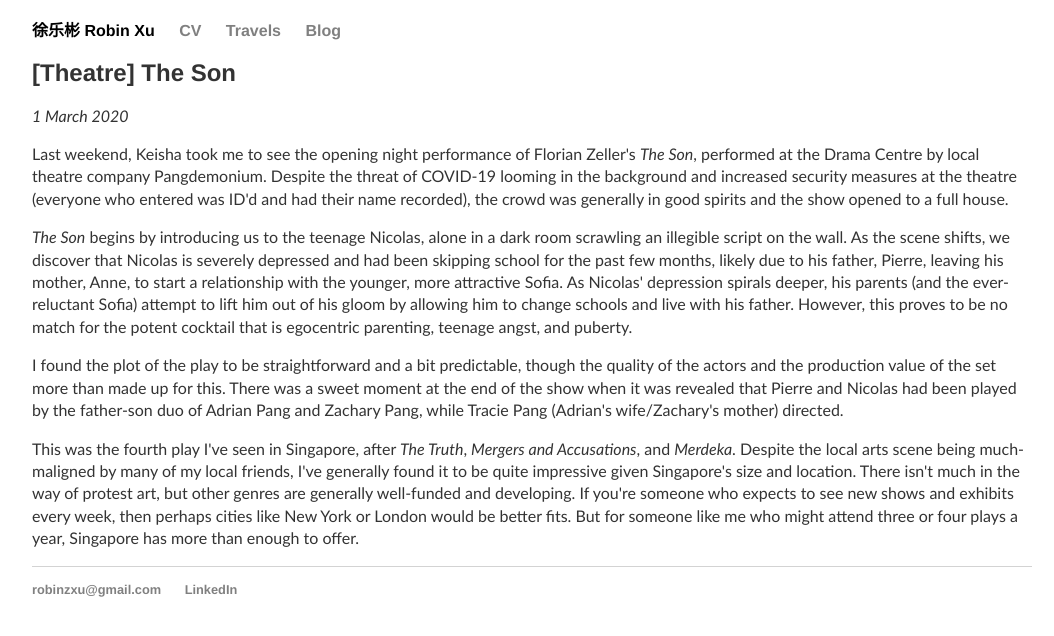
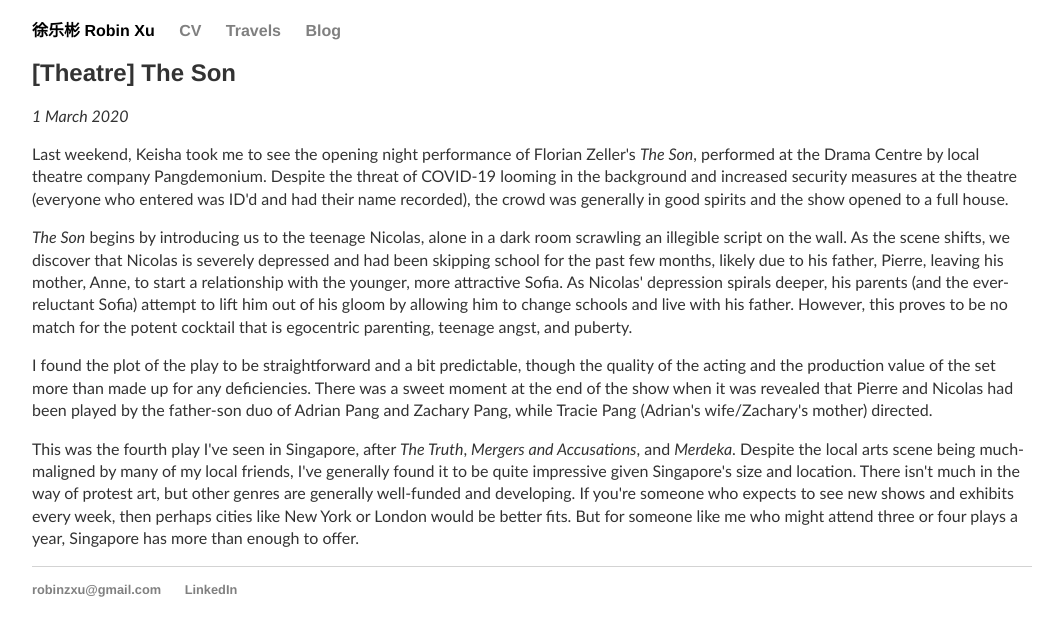
Before and after one commit to robinzxu/robinzxu.github.io, a Jekyll site: the page built from _posts/2020-03-01-theatre-the-son.md, in a window 1280 px wide. Shown: the top 636 px of the page, without its empty margins (108-1162 px from the left). Built offline with Jekyll 4.4.1, drawn with Linux system fonts in a browser that asks for light colours.

Commit message:
Update 2020-03-01-theatre-the-son.md

```diff
--- a/_posts/2020-03-01-theatre-the-son.md
+++ b/_posts/2020-03-01-theatre-the-son.md
@@ -8,6 +8,6 @@ Last weekend, Keisha took me to see the opening night performance of Florian Zel
 
 *The Son* begins by introducing us to the teenage Nicolas, alone in a dark room scrawling an illegible script on the wall. As the scene shifts, we discover that Nicolas is severely depressed and had been skipping school for the past few months, likely due to his father, Pierre, leaving his mother, Anne, to start a relationship with the younger, more attractive Sofia. As Nicolas\' depression spirals deeper, his parents (and the ever-reluctant Sofia) attempt to lift him out of his gloom by allowing him to change schools and live with his father. However, this proves to be no match for the potent cocktail that is egocentric parenting, teenage angst, and puberty.
 
-I found the plot of the play to be straightforward and a bit predictable, though the quality of the actors and the production value of the set more than made up for this. There was a sweet moment at the end of the show when it was revealed that Pierre and Nicolas had been played by the father-son duo of Adrian Pang and Zachary Pang, while Tracie Pang (Adrian\'s wife/Zachary\'s mother) directed.
+I found the plot of the play to be straightforward and a bit predictable, though the quality of the acting and the production value of the set more than made up for any deficiencies. There was a sweet moment at the end of the show when it was revealed that Pierre and Nicolas had been played by the father-son duo of Adrian Pang and Zachary Pang, while Tracie Pang (Adrian\'s wife/Zachary\'s mother) directed.
 
 This was the fourth play I\'ve seen in Singapore, after *The Truth*, *Mergers and Accusations*, and *Merdeka*. Despite the local arts scene being much-maligned by many of my local friends, I\'ve generally found it to be quite impressive given Singapore\'s size and location. There isn\'t much in the way of protest art, but other genres are generally well-funded and developing. If you\'re someone who expects to see new shows and exhibits every week, then perhaps cities like New York or London would be better fits. But for someone like me who might attend three or four plays a year, Singapore has more than enough to offer.
```
